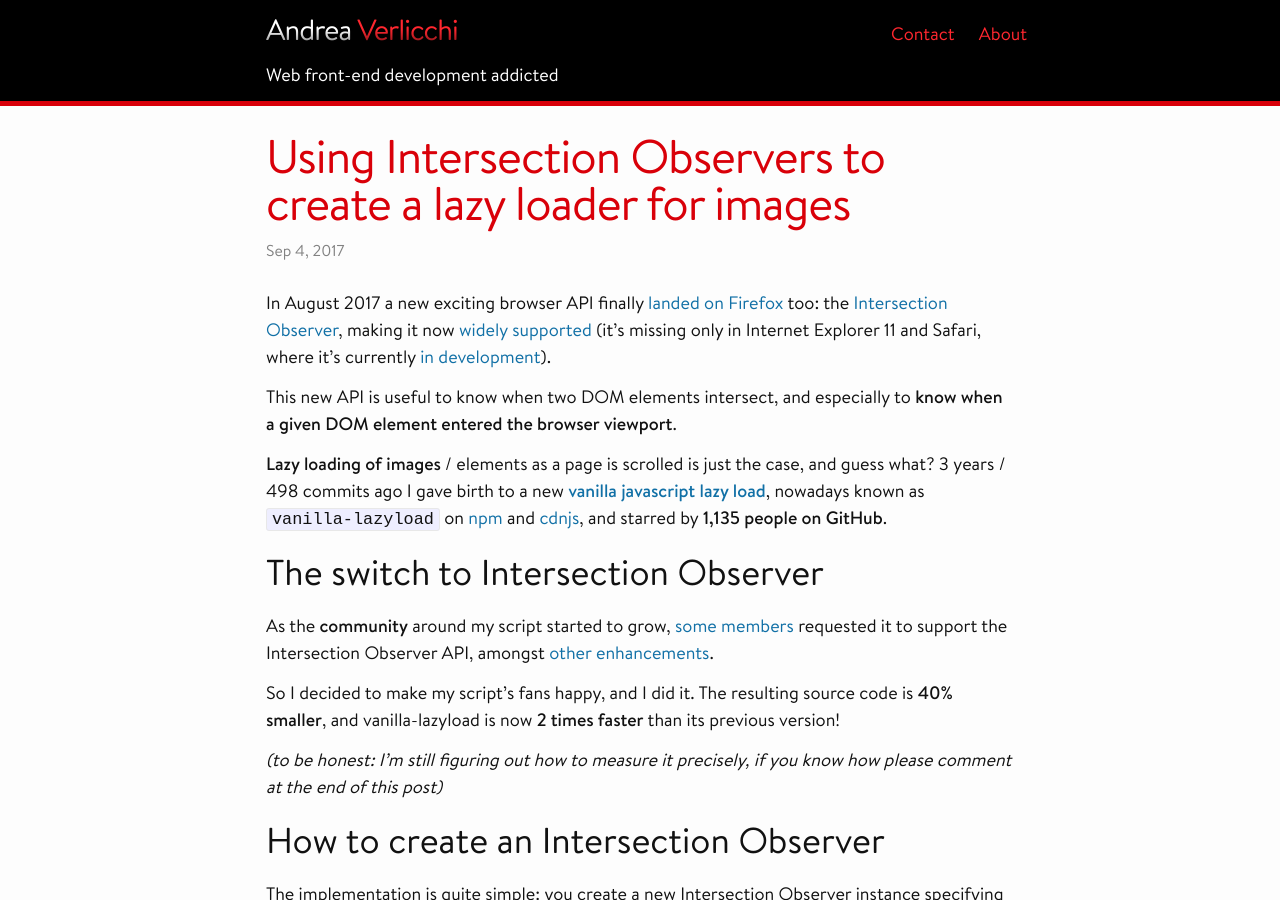
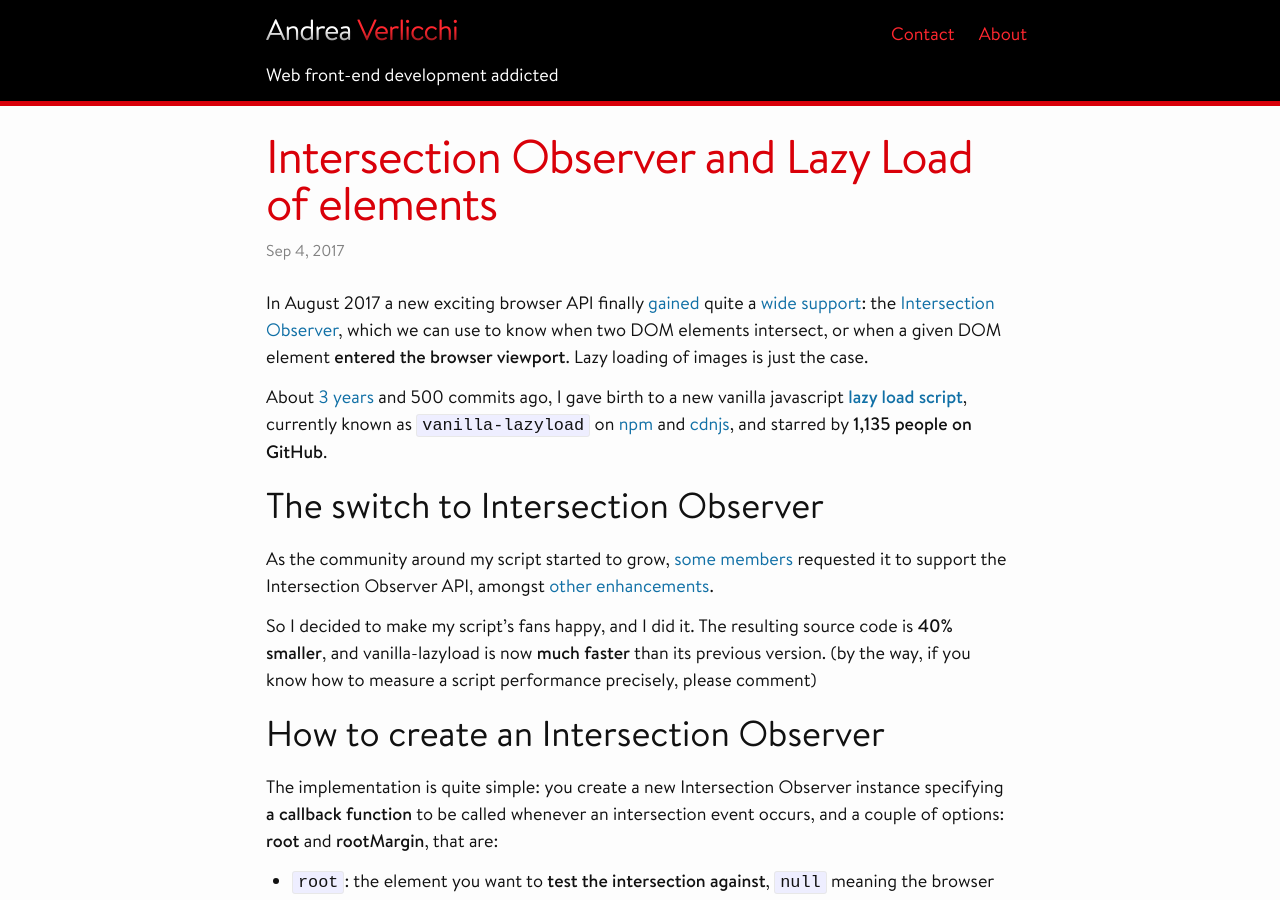
Before and after one commit to verlok/verlok.github.io, a Jekyll site: the page built from _posts/2017-09-04-using-intersection-observers-to-create-vanilla-lazyload.md, in a window 1280 px wide and 900 px high. Built offline with Jekyll 4.4.1, drawn with Linux system fonts in a browser that asks for light colours; comment, search, counter and statistics services are not loaded; some of the changed text lies outside the part shown.

Commit message:
Re-perfected intro paragraph and stuff

````diff
--- a/_posts/2017-09-04-using-intersection-observers-to-create-vanilla-lazyload.md
+++ b/_posts/2017-09-04-using-intersection-observers-to-create-vanilla-lazyload.md
@@ -1,26 +1,22 @@
 ---
 layout: post
-title: Using Intersection Observers to create a lazy loader for images
-date: 2017-09-04 08:30:00:00 +01:00
+title: Intersection Observer and Lazy Load of elements
+date: 2017-09-04 08:00:00:00 +01:00
 categories:
 - techniques
 tags: [intersection observer API, lazy load]
 ---
 
-In August 2017 a new exciting browser API finally [landed on Firefox](https://hacks.mozilla.org/2017/08/intersection-observer-comes-to-firefox/) too: the [Intersection Observer](https://developer.mozilla.org/en-US/docs/Web/API/Intersection_Observer_API), making it now [widely supported](https://caniuse.com/#search=IntersectionObserver) (it's missing only in Internet Explorer 11 and Safari, where it's currently [in development](https://webkit.org/status/#specification-intersection-observer)).
+In August 2017 a new exciting browser API finally [gained](https://hacks.mozilla.org/2017/08/intersection-observer-comes-to-firefox/) quite a [wide support](https://caniuse.com/#search=IntersectionObserver): the [Intersection Observer](https://developer.mozilla.org/en-US/docs/Web/API/Intersection_Observer_API), which we can use to know when two DOM elements intersect, or when a given DOM element **entered the browser viewport**. Lazy loading of images is just the case.
 
-This new API is useful to know when two DOM elements intersect, and especially to **know when a given DOM element entered the browser viewport**.
-
-**Lazy loading of images** / elements as a page is scrolled is just the case, and guess what? 3 years / 498 commits ago I gave birth to a new **[vanilla javascript lazy load](https://github.com/verlok/lazyload)**, nowadays known as `vanilla-lazyload` on [npm](https://www.npmjs.com/package/vanilla-lazyload) and [cdnjs](https://cdnjs.com/libraries/vanilla-lazyload), and starred by **1,135 people on GitHub**.
+About [3 years]({{ site.baseurl }}{% post_url 2014-11-20-a-new-lazyload-to-improve-your-website-performance %}) and 500 commits ago, I gave birth to a new vanilla javascript **[lazy load script](https://github.com/verlok/lazyload)**, currently known as `vanilla-lazyload` on [npm](https://www.npmjs.com/package/vanilla-lazyload) and [cdnjs](https://cdnjs.com/libraries/vanilla-lazyload), and starred by **1,135 people on GitHub**.
 
 
 ## The switch to Intersection Observer
 
-As the **community** around my script started to grow, [some](https://github.com/si14) [members](https://github.com/ricardobrandao) requested it to support the Intersection Observer API, amongst [other enhancements](https://github.com/verlok/lazyload/issues?q=label%3Aenhancement+is%3Aclosed).
+As the community around my script started to grow, [some](https://github.com/si14) [members](https://github.com/ricardobrandao) requested it to support the Intersection Observer API, amongst [other enhancements](https://github.com/verlok/lazyload/issues?q=label%3Aenhancement+is%3Aclosed).
 
-So I decided to make my script's fans happy, and I did it. The resulting source code is **40% smaller**, and vanilla-lazyload is now **2 times faster** than its previous version!
-
-_(to be honest: I'm still figuring out how to measure it precisely, if you know how please comment at the end of this post)_
+So I decided to make my script's fans happy, and I did it. The resulting source code is **40% smaller**, and vanilla-lazyload is now **much faster** than its previous version. (by the way, if you know how to measure a script performance precisely, please comment)
 
 
 ## How to create an Intersection Observer
@@ -43,6 +39,7 @@ Once the intersection observer is created an assigned to a variable, you can sta
 var elementToObserve = document.getElementById('observeMe');
 myObserver.observe(elementToObserve);
 ```
+
 
 ## Creating the observer
 
@@ -112,8 +109,9 @@ if (!("IntersectionObserver" in window)) {
 
 In my case, on browsers where `IntersectionObserver` is not supported, LazyLoad will load **all the images at once**. That's why if you need to load lots of images and your users base is composed by people with unsupported browsers, you should use LazyLoad a version less than 9. See [changelog](https://github.com/verlok/lazyload/blob/master/CHANGELOG.md) for more details.
 
+
 ## Conclusion
 
 That's it! Intersection Observer makes your code smaller, faster and more legible. If you're not using it already, you should definetly start playing around with it.
 
-And don't forget, if you have a very long page stuffed with images and other content, you should load it lazily using a/my [LazyLoad](https://github.com/verlok/lazyload).
+And don't forget, if you have a very long page stuffed with images and other content, you should load them lazily using a lazy load script, and your best choice is [vanilla-lazyload](https://github.com/verlok/lazyload)! :)
````
